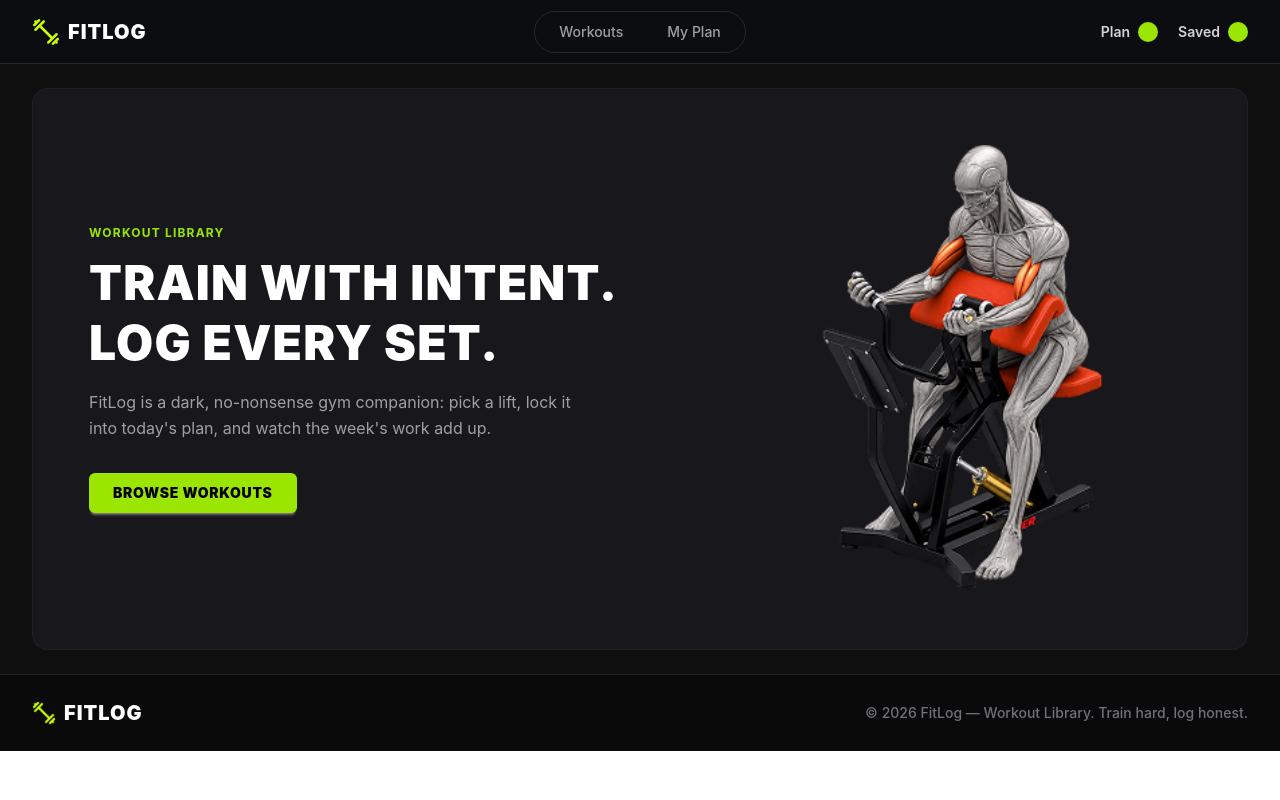
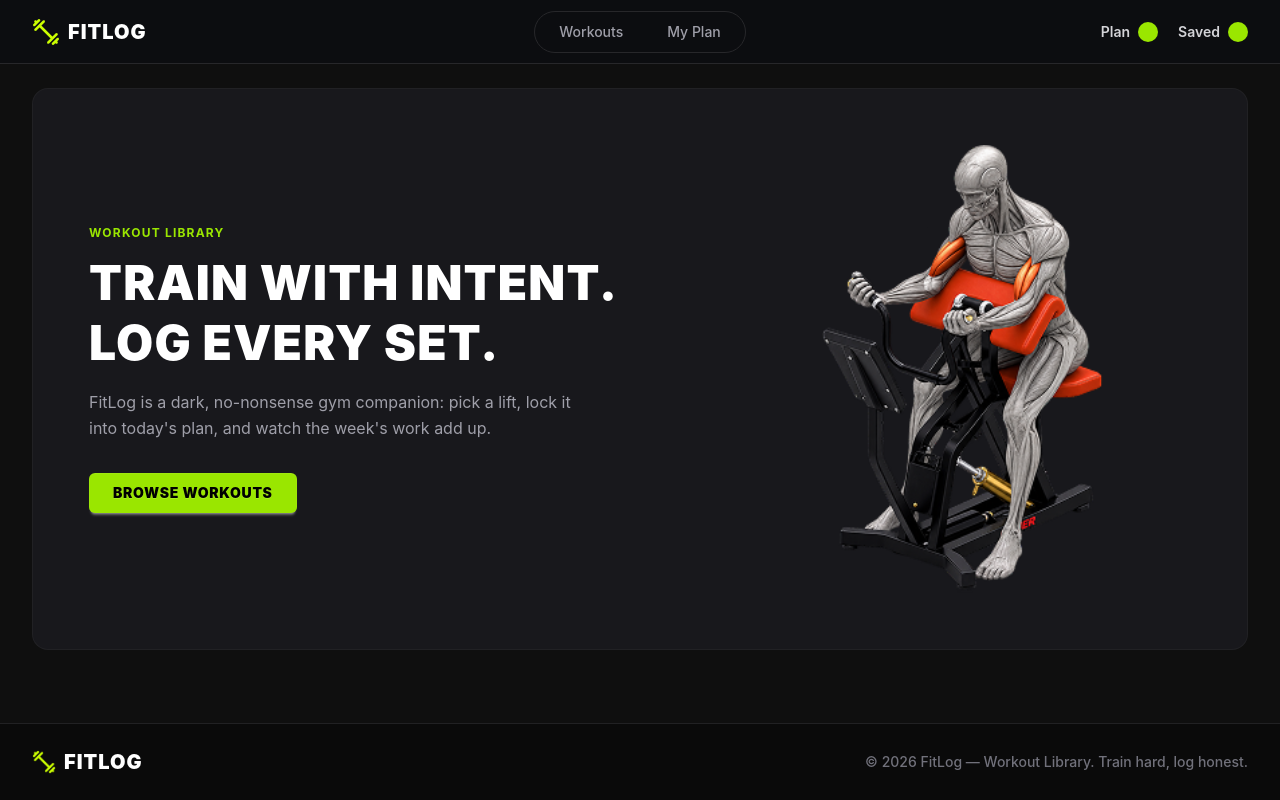
Before and after one commit to tahsincodes-design/Fit-Log-, a Next.js app: page / in a window 1280 px wide. Built offline with nearby package versions, Linux system fonts and the light colour scheme.

Commit message:
Navbar, HeroBanner and Footer minor design renewed

```diff
--- a/app/Components/Footer.tsx
+++ b/app/Components/Footer.tsx
@@ -6,7 +6,7 @@ import logo from '@/app/assets/logo.png';
 const Footer = () => {
     return (
         <footer className="w-full bg-[#0a0a0a] border-t border-zinc-800/80 py-6 px-4 sm:px-8">
-            <div className="max-w-7xl mx-auto flex flex-col md:flex-row items-center justify-between gap-4">
+            <div className=" mx-auto flex flex-col md:flex-row items-center justify-between gap-4">
 
                 {/* Left Side: Brand Logo */}
                 <Link href="/" className="flex items-center gap-2 text-xl font-black tracking-wider text-white">
--- a/app/layout.tsx
+++ b/app/layout.tsx
@@ -1,36 +1,26 @@
-import type { Metadata } from "next";
-import { Geist, Geist_Mono } from "next/font/google";
+import Navbar from "@/app/Components/Navbar";
+import Footer from "@/app/Components/Footer";
 import "./globals.css";
-import Navbar from "./Components/Navbar";
-import Footer from "./Components/Footer";
 
-const geistSans = Geist({
-  variable: "--font-geist-sans",
-  subsets: ["latin"],
-});
+export default function RootLayout({
+  children,
+}: {
+  children: React.ReactNode;
+}) {
+  return (
+    <html lang="en">
+      <body className="bg-[#0f0f0f] text-white min-h-screen flex flex-col justify-between antialiased">
+        {/* Top Navbar */}
+        <Navbar />
 
-const geistMono = Geist_Mono({
-  variable: "--font-geist-mono",
-  subsets: ["latin"],
-});
+        {/* Main Content */}
+        <main className="grow mx-auto w-full ">
+          {children}
+        </main>
 
-export const metadata: Metadata = {
-  title: "Create Next App",
-  description: "Generated by create next app",
-};
-
-export default function RootLayout({ children }: LayoutProps<"/">) {
-  return (
-    <html
-      lang="en"
-      className={`${geistSans.variable} ${geistMono.variable} h-full antialiased`}
-    >
-      <body className="min-h-full flex flex-col">
-        <Navbar/>
-        {children}
-        <Footer/>
+        {/* Footer */}
+        <Footer />
       </body>
-
     </html>
   );
 }
```
